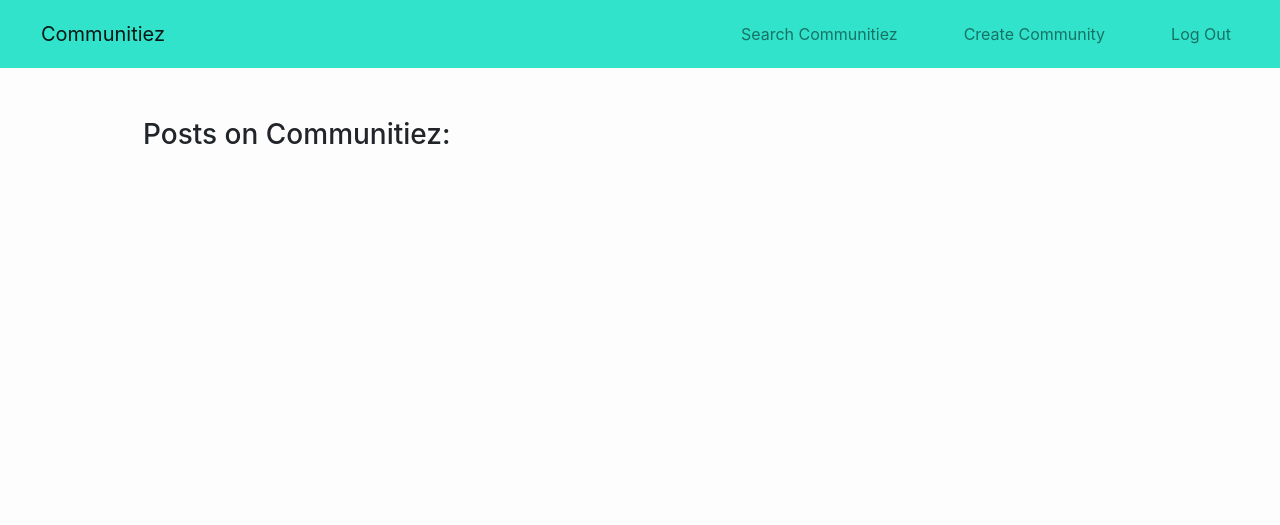
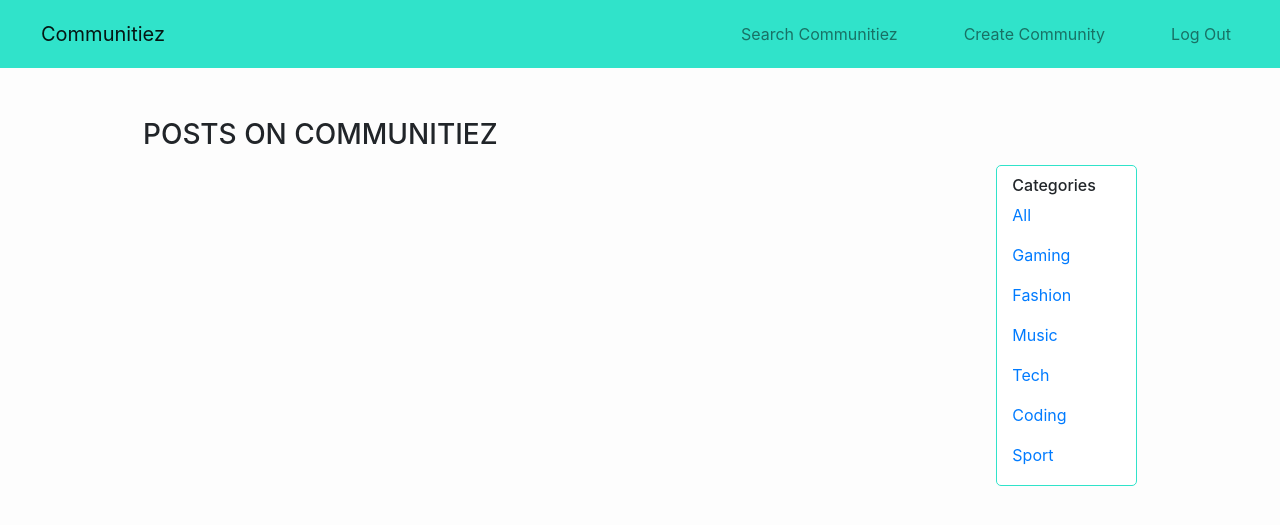
Before and after one commit to cerisilv123/communitiez, a Flask app: template website/templates/home.html in a window 1280 px wide. Shown: the top 525 px of the page. Run offline with Flask 2, Linux system fonts and the light colour scheme; the template is opened without the code that fills it, so the values that code supplies are empty.

Commit message:
coded home_category function

```diff
--- a/website/templates/community_page.html
+++ b/website/templates/community_page.html
@@ -7,7 +7,7 @@
 <!-- Navigation Bar -->
 
 <nav class="navbar navbar-expand-lg navbar-light">
-    <a class="navbar-brand" href="#">Communitiez</a>
+    <a class="navbar-brand" href="{{ url_for('view.home') }}">Communitiez</a>
     <button class="navbar-toggler" type="button" data-toggle="collapse" data-target="#navbarNav" aria-controls="navbarNav" aria-expanded="false" aria-label="Toggle navigation">
       <span class="navbar-toggler-icon"></span>
     </button>
--- a/website/templates/community_post.html
+++ b/website/templates/community_post.html
@@ -7,7 +7,7 @@
 <!-- Navigation Bar -->
 
 <nav class="navbar navbar-expand-lg navbar-light">
-    <a class="navbar-brand" href="#">Communitiez</a>
+    <a class="navbar-brand" href="{{ url_for('view.home') }}">Communitiez</a>
     <button class="navbar-toggler" type="button" data-toggle="collapse" data-target="#navbarNav" aria-controls="navbarNav" aria-expanded="false" aria-label="Toggle navigation">
       <span class="navbar-toggler-icon"></span>
     </button>
--- a/website/templates/create_community.html
+++ b/website/templates/create_community.html
@@ -7,7 +7,7 @@
 <!-- Navigation Bar -->
 
 <nav class="navbar navbar-expand-lg navbar-light">
-    <a class="navbar-brand" href="#">Communitiez</a>
+    <a class="navbar-brand" href="{{ url_for('view.home') }}">Communitiez</a>
     <button class="navbar-toggler" type="button" data-toggle="collapse" data-target="#navbarNav" aria-controls="navbarNav" aria-expanded="false" aria-label="Toggle navigation">
       <span class="navbar-toggler-icon"></span>
     </button>
--- a/website/templates/home.html
+++ b/website/templates/home.html
@@ -33,11 +33,12 @@
 <!-- Post Content -->
 
   <div class="container-fluid">
-    <h3 class="create-heading">Posts on Communitiez:</h3>
-  </div>
+    <h3 class="create-heading">POSTS ON COMMUNITIEZ</h3>
 
+  <div class="row">
+    <div class="col-lg-10">
       {% for posts in  community_posts %}
-    <div class="community-page-post container-fluid">
+        <div class="community-page-post">
           <div class="community-page-post-content">
               <h3>{{posts["heading"]}}</h3>
               <h4><a href="{{ url_for('view.community_post', community_name=community_name, post_id=posts["post_id"]) }}">{{posts["text"]}}</a></h4>
@@ -48,5 +49,22 @@
           </div>
         </div>
       {% endfor %}
+    </div>
+    <div class="col-lg-2">
+      <div class="home-categories">
+        <div class="home-categories-content">
+          <h6>Categories</h6>
+          <p><a href="{{ url_for('view.home') }}">All</a></p>
+          <p><a href="{{ url_for('view.home_category', category="Gaming") }}">Gaming</a></p>
+          <p><a href="{{ url_for('view.home_category', category="Fashion") }}">Fashion</a></p>
+          <p><a href="{{ url_for('view.home_category', category="Music") }}">Music</a></p>
+          <p><a href="{{ url_for('view.home_category', category="Tech") }}">Tech</a></p>
+          <p><a href="{{ url_for('view.home_category', category="Coding") }}">Coding</a></p>
+          <p><a href="{{ url_for('view.home_category', category="Sport") }}">Sport</a></p>
+        </div>
+      </div>
+    </div>
+  </div>
+</div>
 
   {% endblock %}
--- a/website/templates/search_communitiez.html
+++ b/website/templates/search_communitiez.html
@@ -7,7 +7,7 @@
 <!-- Navigation Bar -->
 
 <nav class="navbar navbar-expand-lg navbar-light">
-    <a class="navbar-brand" href="#">Communitiez</a>
+    <a class="navbar-brand" href="{{ url_for('view.home') }}">Communitiez</a>
     <button class="navbar-toggler" type="button" data-toggle="collapse" data-target="#navbarNav" aria-controls="navbarNav" aria-expanded="false" aria-label="Toggle navigation">
       <span class="navbar-toggler-icon"></span>
     </button>
```
Also changed, not shown: website/views.py (+27 -0 lines). Lines whose indentation alone changed are shown as unchanged.
